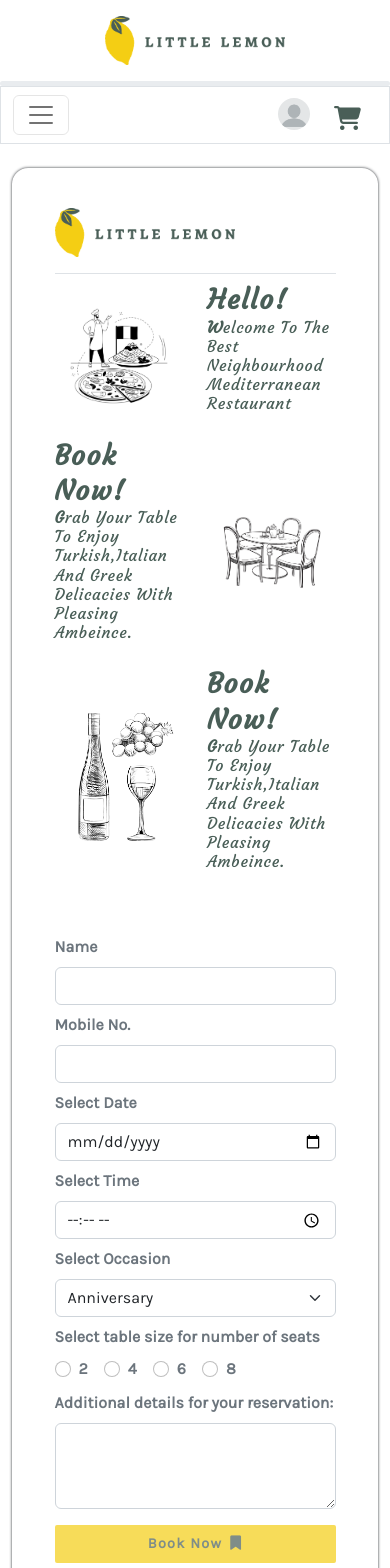
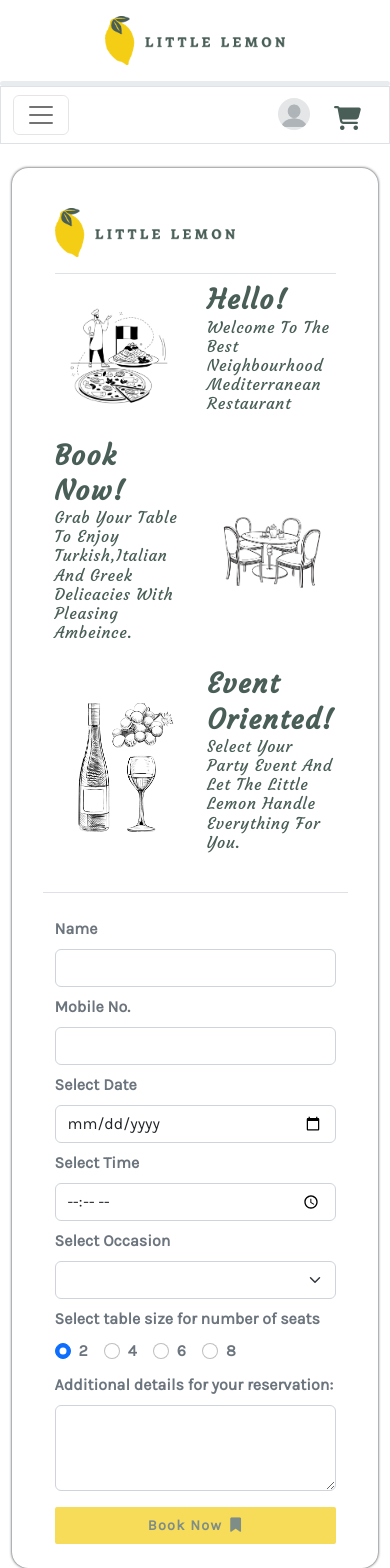
Before and after one commit to indresh963/little-lemon, a React (Create React App) app: page /reservation in a window 390 px wide. Shown: the top 1568 px of the page. Built offline with nearby package versions, Linux system fonts and the light colour scheme; a web font is replaced by a local one.

Commit message:
completed reservation section

```diff
--- a/src/App.css
+++ b/src/App.css
@@ -513,11 +513,11 @@ form {
   letter-spacing: 1.5px;
 }
 
-#input-banner-container p{
+#input-banner-container p:not(.modal p){
   font-family: var(--tertiary-font);
 }
 
-#input-banner-container p::first-letter{
+#input-banner-container p::first-letter:not(.modal p){
   font-weight: 600;
 }
 
@@ -569,6 +569,9 @@ form {
     width: calc(17vw);
     height: calc(17vw);
   }
+  #input-banner #second{
+    border-top: 1px solid  #dee2e6;
+  }
 }
 
 @media (min-width:370px) {
--- a/src/components/Reservation.js
+++ b/src/components/Reservation.js
@@ -27,6 +27,7 @@ function Reservation() {
         mobile: Yup.string().matches(phoneRegExp, "Invalid mobile number").required("This field is required"),
         date: Yup.string().required("This field is required"),
         time: Yup.string().required("This field is required"),
+        occasion: Yup.string().required("This field is required"),
     })
 
     const formik = useFormik({
@@ -64,13 +65,12 @@ function Reservation() {
                                 </div>
                             </div>
                             <div className='row justify-content-center align-items-center'>
-                            <div className='col-6'>
+                                <div className='col-6'>
                                     <img src={require('../Assets/winelineart.jpg')} className='img-fluid rounded' alt='pic' />
                                 </div>
                                 <div className='col-6'>
-                                    <span className='reservation-heading'>Book Now!</span>
-                                    <p>Grab your table to enjoy Turkish,Italian and Greek delicacies with
-                                        pleasing ambeince.
+                                    <span className='reservation-heading'>Event Oriented!</span>
+                                    <p>Select your party event and let the little lemon handle everything for you.
                                     </p>
                                 </div>
                             </div>
@@ -92,7 +92,7 @@ function Reservation() {
                                 </div>
                                 <div>
                                     <label htmlFor='date' className='fs-sm form-label text-muted fw-bold'>Select Date</label>
-                                    <input type='date' name='date' id='date'
+                                    <input type='date' name='date' id='date' min={new Date().toJSON().split('T')[0]}
                                         {...formik.getFieldProps('date')} className='form-control' />
                                     {formik.touched.date && formik.errors.date ? <span className='text-danger' style={{ fontSize: "0.8rem" }}>{formik.errors.date}</span> : null}
 
@@ -107,6 +107,7 @@ function Reservation() {
                                 <div>
                                     <label htmlFor='occasion' className='fs-sm form-label text-muted fw-bold'>Select Occasion</label>
                                     <select id='occasion' name='occasion' {...formik.getFieldProps('occasion')} className='form-select'>
+                                        <option></option>
                                         <option>Anniversary</option>
                                         <option>Birthday</option>
                                         <option>Promotion</option>
@@ -119,7 +120,7 @@ function Reservation() {
                                 <span className='fs-sm text-muted fw-bold'>Select table size for number of seats</span>
                                 <div className='d-flex gap-sm-5 gap-3'>
                                     <div className='form-check'>
-                                        <input type='radio' name='dinners' id='2' className='form-check-input' />
+                                        <input type='radio' checked name='dinners' id='2' className='form-check-input' />
                                         <label htmlFor='2' className='form-check-label fs-sm text-muted fw-bold'>2</label>
                                     </div>
                                     <div className='form-check'>
@@ -158,8 +159,8 @@ function Reservation() {
                             </div>
                             <div className='modal-body'>
                                 <p>Dear <b>{modal.name}</b> your table at Little Lemon
-                                    has been booked for <b>{modal.date}</b> at <b>{modal.time}</b> we
-                                    are waiting eagerly to celebrate your <b>{modal.occasion}</b> night together.</p>
+                                    has been booked for <b>{modal.date}</b> at <b>{modal.time}</b>. we
+                                    are waiting eagerly to celebrate your <b>{modal.occasion}</b> event together.</p>
                             </div>
                         </div>
                     </div>
```
